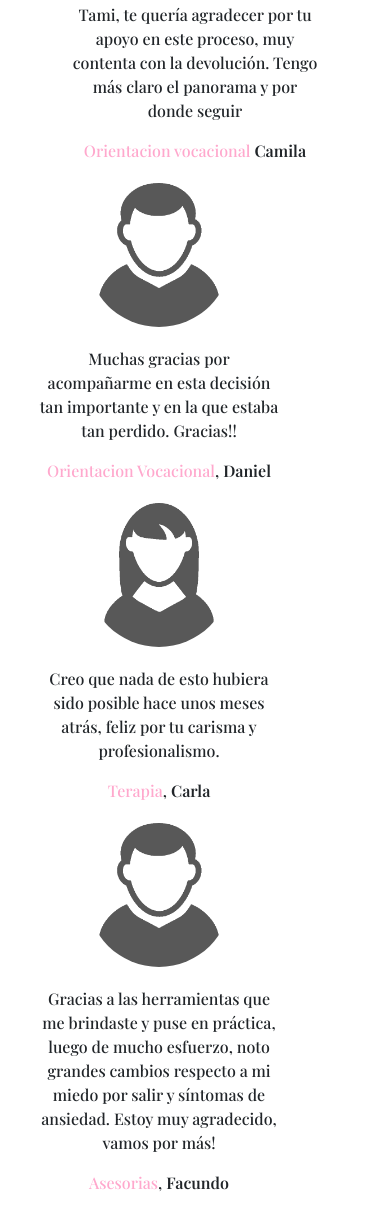
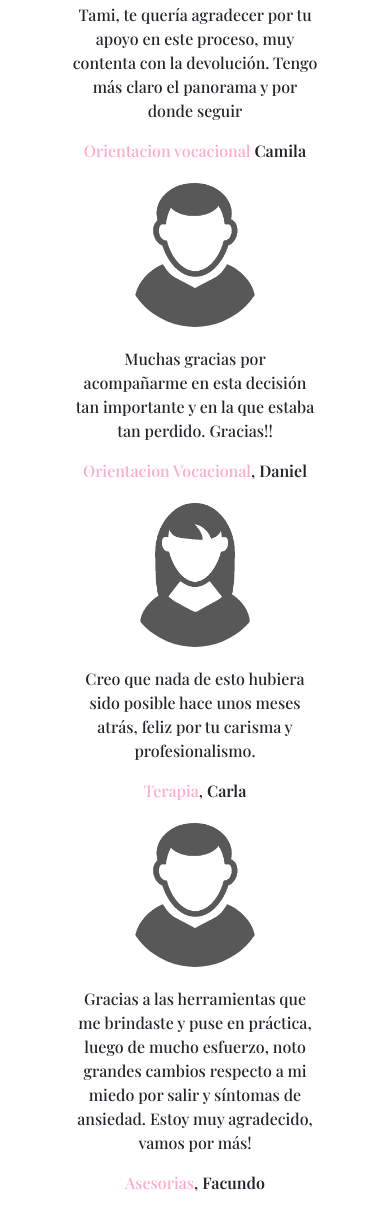
Before and after one commit to Carli95/psicoenlinea, a website: page servicios.html in a window 390 px wide. Shown: the part 2484-3702 px from the top of the page. Drawn offline with nearby package versions, Linux system fonts and the light colour scheme.

Commit message:
correcion responsive testimonios

```diff
--- a/servicios.html
+++ b/servicios.html
@@ -160,7 +160,7 @@
             </div>
           </div>
         </div>
-        <div class="col-12 col-lg-3">
+        <div class="col-12 col-lg-3 col-ser">
           <div class="cardTest" style="width: 18rem;">
             <img class="card-img-top" src="multimedia/man.png" alt="icono de un hombre">
             <div class="card-body">
@@ -171,7 +171,7 @@
             </div>
           </div>
         </div>
-        <div class="col-12 col-lg-3">
+        <div class="col-12 col-lg-3 col-ser">
           <div class="cardTest" style="width: 18rem;">
             <img class="card-img-top" src="multimedia/woman.png" alt="icono de una mujer">
             <div class="card-body">
@@ -182,7 +182,7 @@
             </div>
           </div>
         </div>
-        <div class="col-12 col-lg-3">
+        <div class="col-12 col-lg-3 col-ser">
           <div class="cardTest" style="width: 18rem;">
             <img class="card-img-top" src="multimedia/man.png" alt="icono de un hombre">
             <div class="card-body">
```
